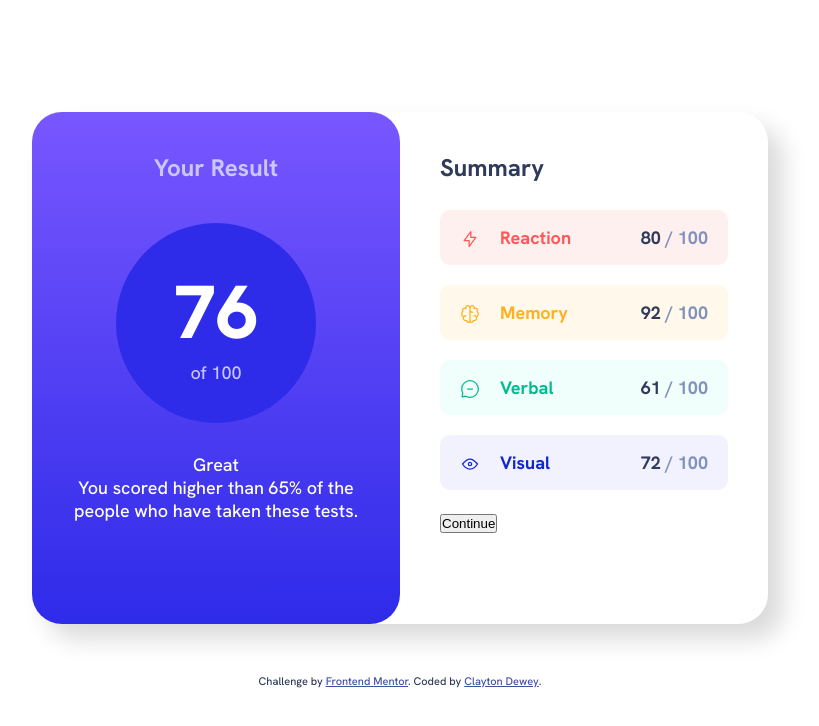
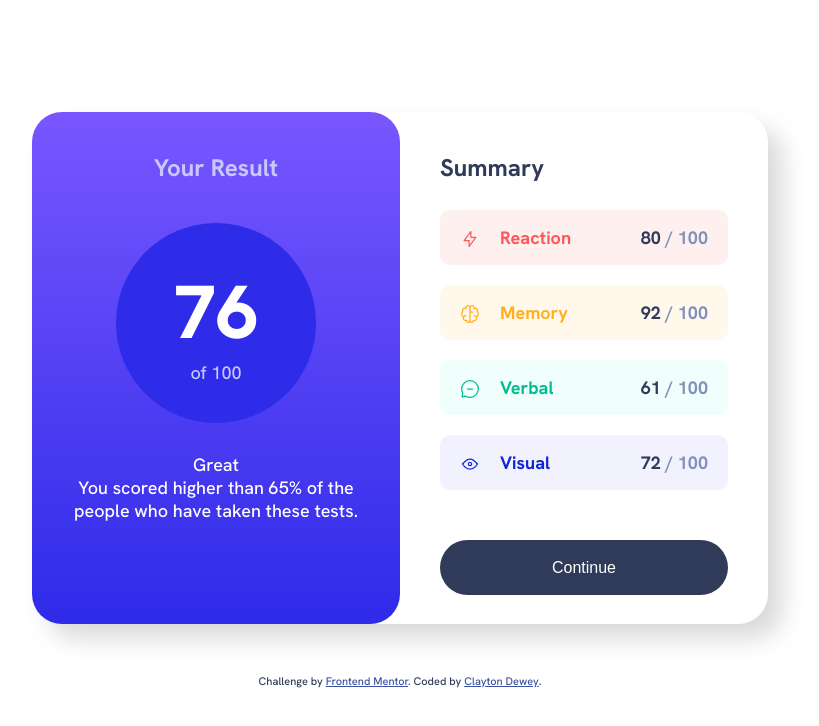
Before and after one commit to ClaytonDewey/results-summary-component, a React (Create React App) app: page / in a window 1280 px wide. Shown: the top 726 px of the page, without its empty margins (240-1059 px from the left). Built offline with nearby package versions, Linux system fonts and the light colour scheme.

Commit message:
Add button styles.

```diff
--- a/src/index.scss
+++ b/src/index.scss
@@ -174,6 +174,19 @@ body {
   }
 }
 
+button {
+  width: 100%;
+  height: 5.5rem;
+  border-radius: 5rem;
+  font-weight: 500;
+  font-size: 1.6rem;
+  margin-top: 3rem;
+  cursor: pointer;
+  border: none;
+  background: $dark-gray-blue;
+  color: $white;
+}
+
 // Footer
 .attribution {
   margin-top: 5rem;
```
